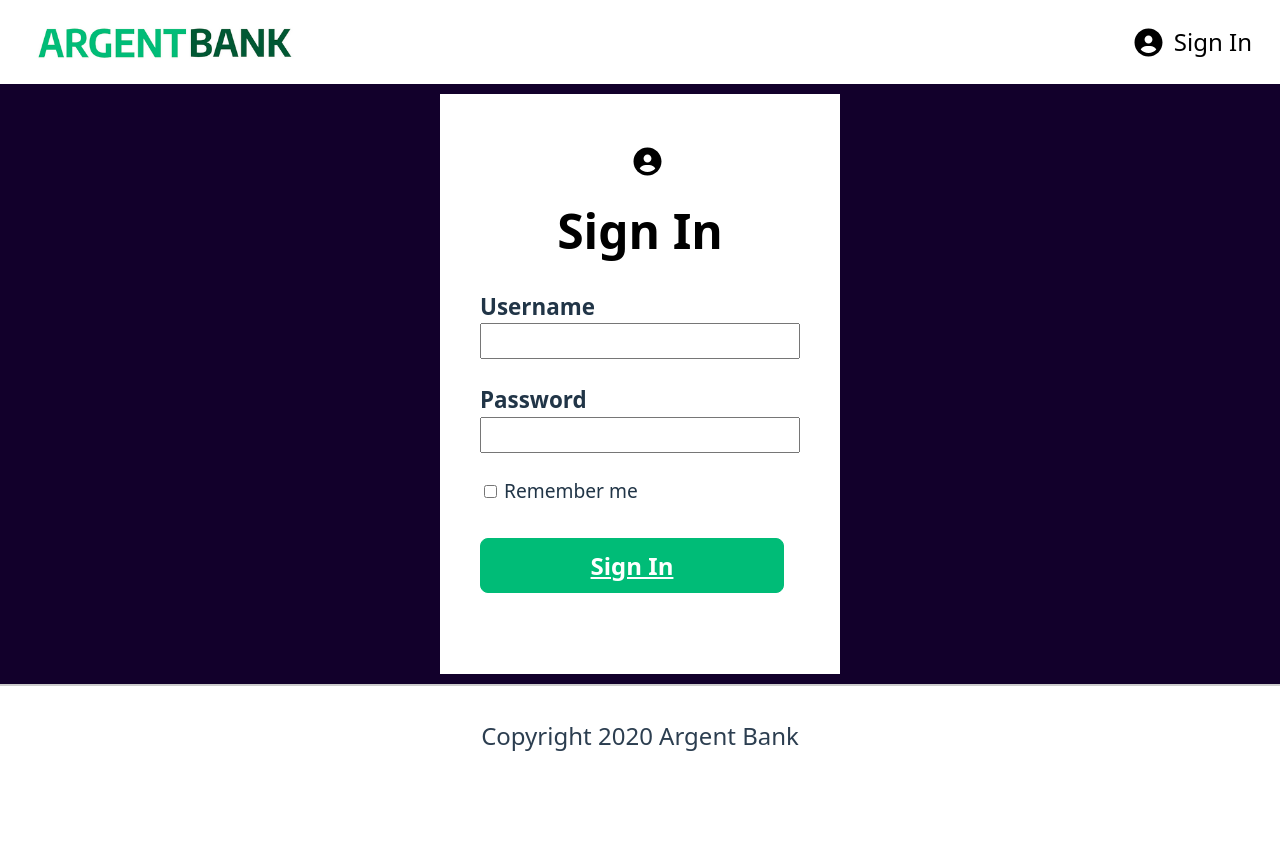
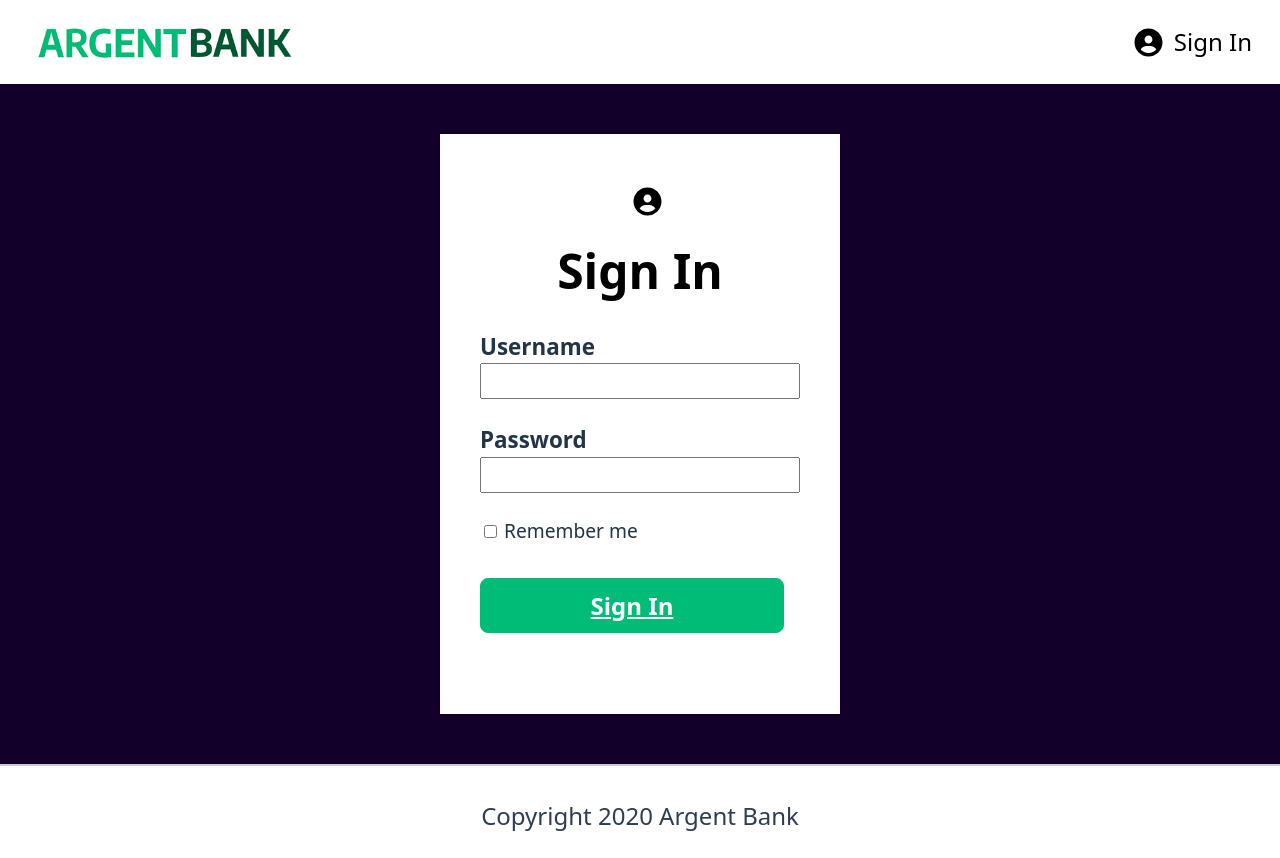
Before and after one commit to Das-F/P13-Bank-API, a React (Vite) app: page /sign-in in a window 1280 px wide. Before the commit the page ends 800 px from the top, so only its background shows below. Built offline with nearby package versions, Linux system fonts and the light colour scheme.

Commit message:
vh reduced for background

```diff
--- a/src/pages/Sign-in/Sign-in.css
+++ b/src/pages/Sign-in/Sign-in.css
@@ -1,7 +1,7 @@
 .sign-in-background {
   background-color: #12002b;
   width: 100%;
-  height: 75vh;
+  height: 85vh;
   display: flex;
   justify-content: center;
   align-items: flex-end;
--- a/src/pages/User/User.css
+++ b/src/pages/User/User.css
@@ -1,7 +1,7 @@
 .background {
   background-color: #12002b;
   width: 100%;
-  height: 90vh;
+  height: 85vh;
 }
 
 h1 {
```
